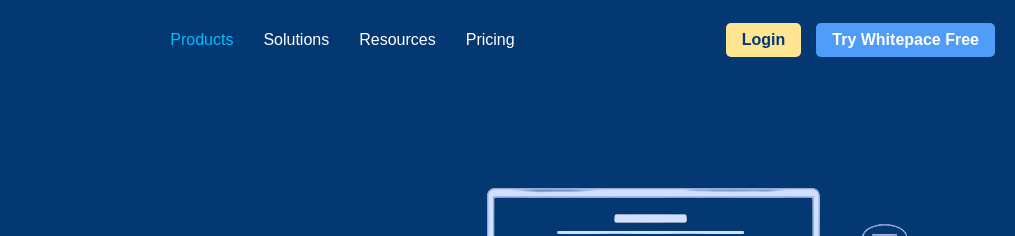
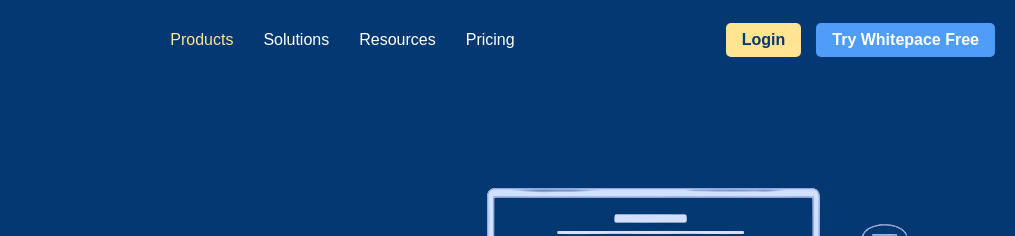
Before and after one commit to muhammadramzan787/Figma-landing-page-design, a plain HTML site: page index.html in a window 1280 px wide. In both pictures the pointer is over the link "Products". Shown: the top 236 px of the page, 265-1280 px from the left. Drawn offline with Linux system fonts and the light colour scheme.

Commit message:
Change navbar link hover color to rgb(255,228,146)

```diff
--- a/style.css
+++ b/style.css
@@ -37,7 +37,7 @@
   }
 
   .navbar ul li a:hover {
-    color: #00bfff;
+    color: rgb(255,228,146);
   }
 
   .buttons {
```
